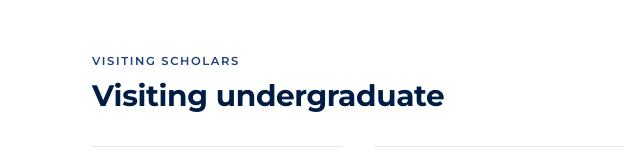
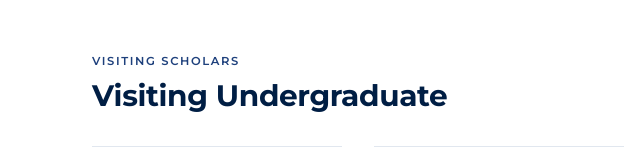
Before and after one commit to heguiying-design/rongchao, a plain HTML site: page alumni.html in a window 1280 px wide. Shown: the part 3737-3898 px from the top of the page, 0-640 px from the left. Drawn offline with Linux system fonts and the light colour scheme.

Commit message:
Update alumni.html

```diff
--- a/alumni.html
+++ b/alumni.html
@@ -462,7 +462,7 @@
         <div class="yr">2011-2012</div>
       </div>
     </div>
-   <div class="section-head" style="margin-top:3.5rem;"><h2><span class="eyebrow">Visiting Scholars</span>Visiting undergraduate</h2></div>
+   <div class="section-head" style="margin-top:3.5rem;"><h2><span class="eyebrow">Visiting Scholars</span>Visiting Undergraduate</h2></div>
    <div class="alum-grid">
     <div class="alum">
         <div class="nm">Ken Zhou</div>
```
